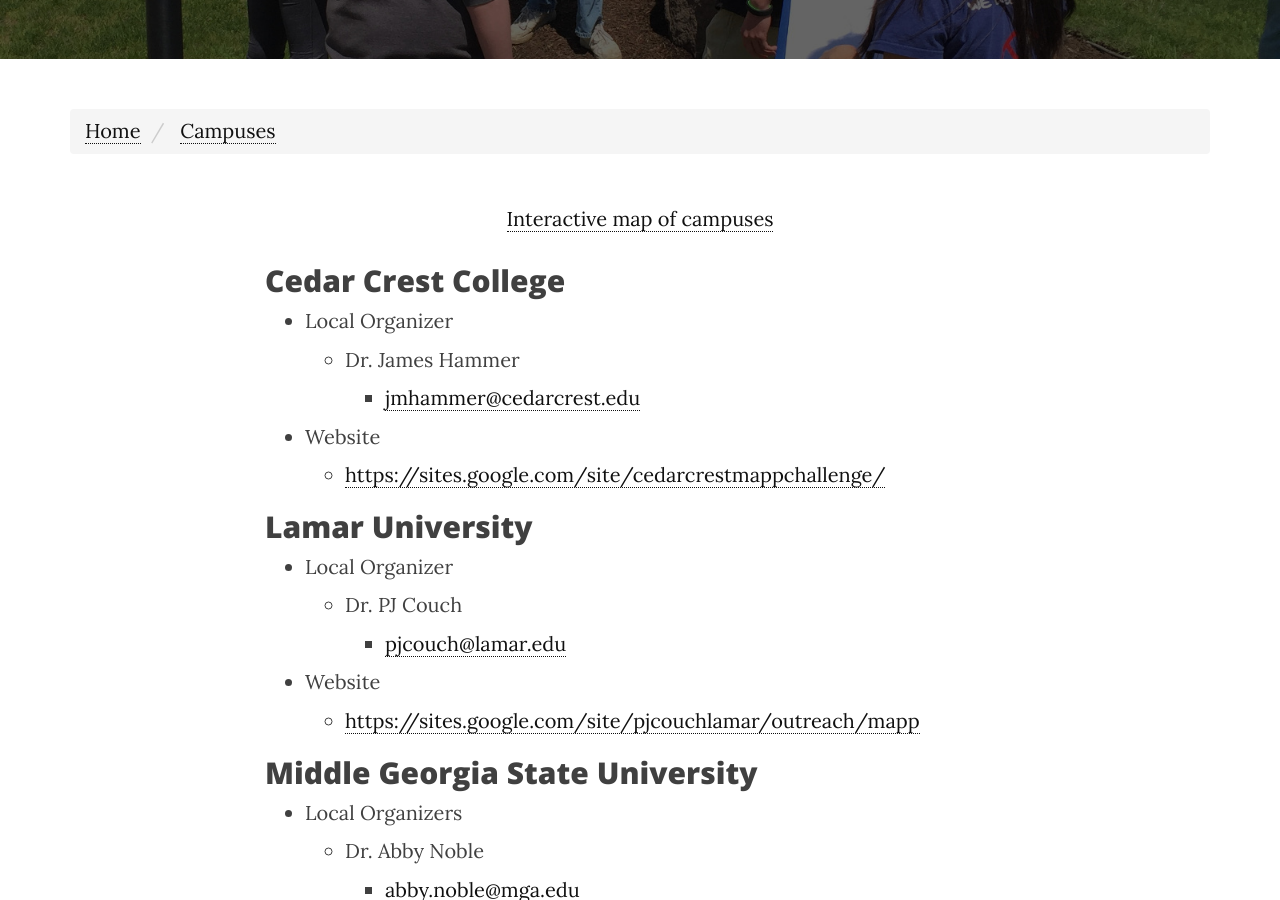
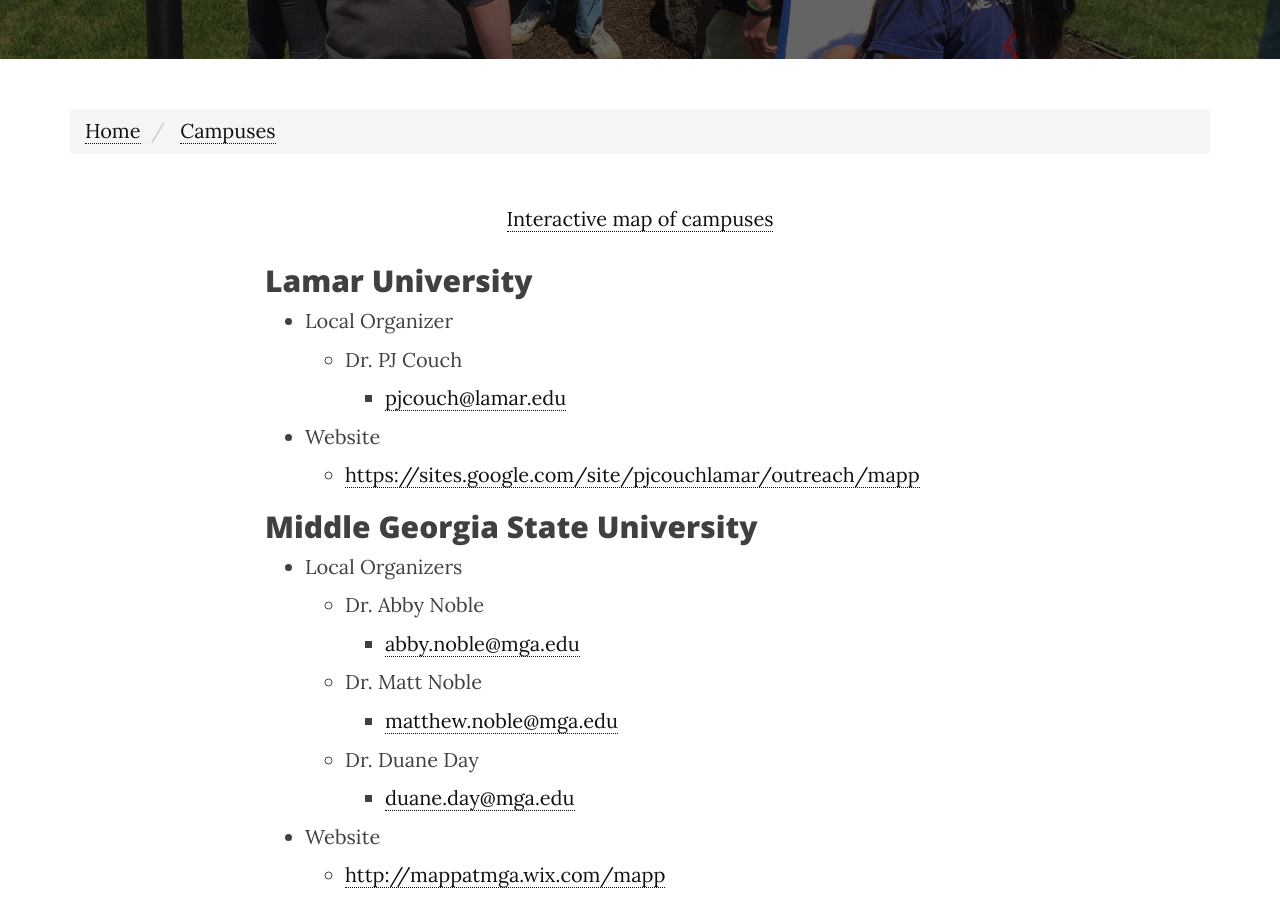
Before and after one commit to MaPPmath/mappmath.github.io, a Jekyll site: the page built from pages/3_campuses.md, in a window 1280 px wide and 900 px high, scrolled down 389 px. Built offline with Jekyll 4.4.1, drawn with Linux system fonts in a browser that asks for light colours; nearby versions of some CDN libraries; some of the changed text lies outside the part shown.

Commit message:
campuses

```diff
--- a/pages/3_campuses.md
+++ b/pages/3_campuses.md
@@ -11,14 +11,6 @@
 <p class="text-center">
   <a href="#locations-map">Interactive map of campuses</a>
 </p>
-
-## Cedar Crest College
-
-- Local Organizer
-    - Dr. James Hammer
-      - <jmhammer@cedarcrest.edu>
-- Website
-    - <https://sites.google.com/site/cedarcrestmappchallenge/>
 
 ## Lamar University
 
@@ -59,10 +51,9 @@
 ## University of North Carolina at Charlotte
 
 - Local Organizers
-    - Dr. Harold Reiter
-        - <hbreiter@uncc.edu>
-    - Dave Petranick
-        - <david.petranick@cpcc.edu>
+    - Ms. Allison Hahn
+        - <ahahn10@uncc.edu>
+    - Mr. Dave Petranick
 - Website
     - <http://cstem.uncc.edu/stem-student-competitions/mathematical-puzzle-programs>
 
@@ -82,7 +73,7 @@
     - Dr. Megan Powell
       - <MPowell@stfrancis.edu>
 - Website
-    - https://sites.google.com/view/usfmapp
+    - <https://sites.google.com/view/usfmapp>
 
 ## Western Carolina University
 
```
